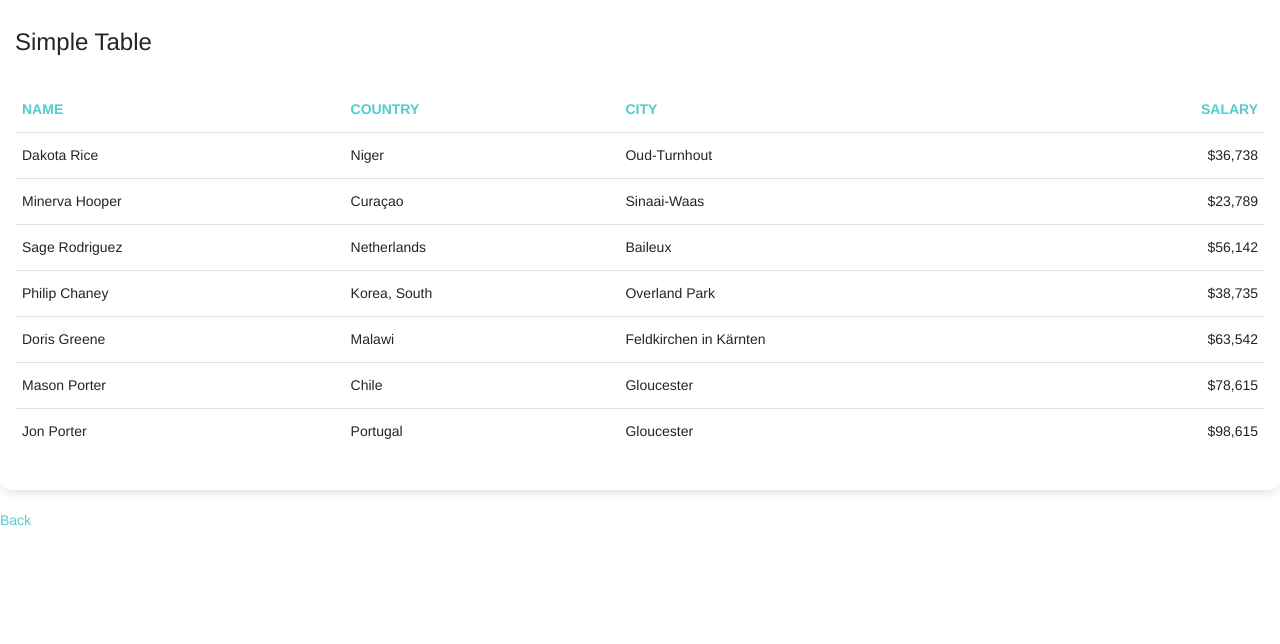
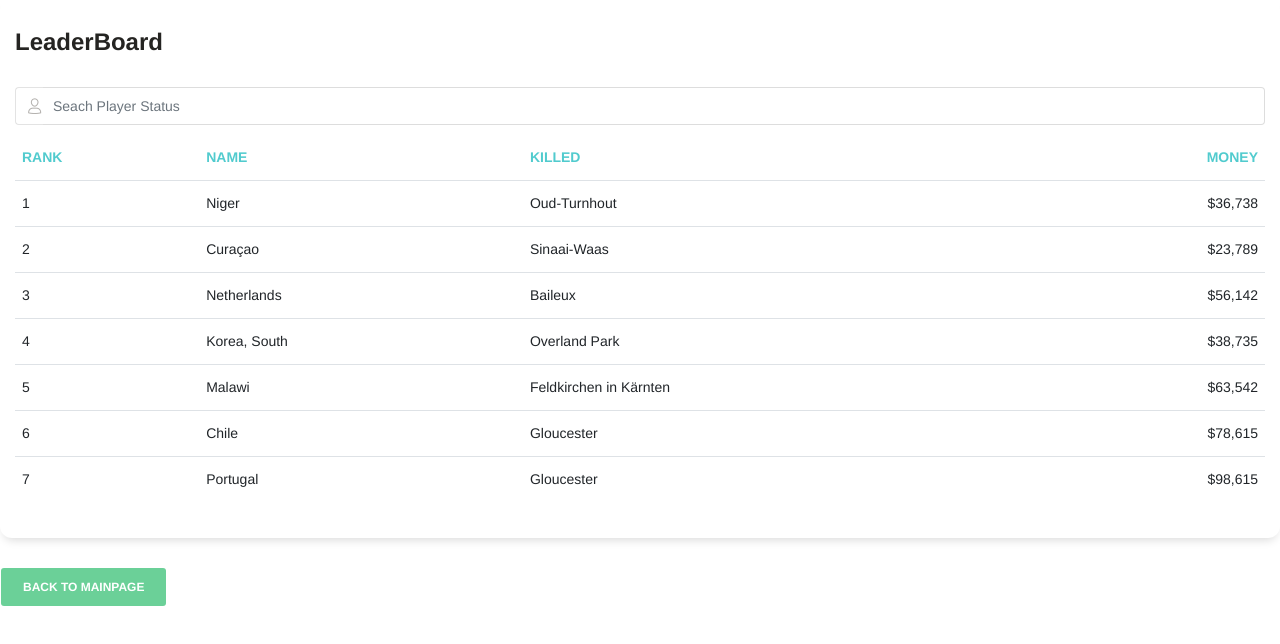
Before and after one commit to BUUPE/Ezio, a Next.js app: page /leaderboard in a window 1280 px wide. Shown: the top 644 px of the page. Built offline with nearby package versions, Linux system fonts and the light colour scheme.

Commit message:
leaderboard page

```diff
--- a/pages/leaderboard.js
+++ b/pages/leaderboard.js
@@ -3,13 +3,19 @@ import Link from 'next/link';
 import React from "react";
 import {
   Card,
+  Button,
   CardHeader,
   CardBody,
   CardTitle,
   Table,
   Row,
-  Col
+  Col,
+  Input,
+  InputGroup,
+  InputGroupAddon,
+  InputGroupText
 } from "reactstrap";
+
 
 export default function Leaderboard() {
     return (
@@ -19,57 +25,65 @@ export default function Leaderboard() {
           <Col md="12">
             <Card>
               <CardHeader>
-                <CardTitle tag="h4">Simple Table</CardTitle>
+                <CardTitle tag="h4"><b>LeaderBoard</b></CardTitle>
               </CardHeader>
               <CardBody>
+                    <>
+                      <InputGroup>
+                        <InputGroupAddon addonType="prepend">
+                          <InputGroupText><i className="nc-icon nc-single-02"></i></InputGroupText>
+                        </InputGroupAddon>
+                        <Input type="text" placeholder="Seach Player Status" />
+                      </InputGroup>
+                    </>
                 <Table responsive>
                   <thead className="text-primary">
                   <tr>
+                    <th>Rank</th>
                     <th>Name</th>
-                    <th>Country</th>
-                    <th>City</th>
-                    <th className="text-right">Salary</th>
+                    <th>Killed</th>
+                    <th className="text-right">Money</th>
                   </tr>
                   </thead>
                   <tbody>
                   <tr>
-                    <td>Dakota Rice</td>
+                    <td>1</td>
                     <td>Niger</td>
                     <td>Oud-Turnhout</td>
                     <td className="text-right">$36,738</td>
                   </tr>
                   <tr>
-                    <td>Minerva Hooper</td>
+                    <td>2</td>
                     <td>Curaçao</td>
                     <td>Sinaai-Waas</td>
                     <td className="text-right">$23,789</td>
                   </tr>
                   <tr>
-                    <td>Sage Rodriguez</td>
+                    <td>3</td>
                     <td>Netherlands</td>
                     <td>Baileux</td>
                     <td className="text-right">$56,142</td>
                   </tr>
                   <tr>
-                    <td>Philip Chaney</td>
+                    <td>4</td>
                     <td>Korea, South</td>
                     <td>Overland Park</td>
                     <td className="text-right">$38,735</td>
                   </tr>
                   <tr>
-                    <td>Doris Greene</td>
+                    <td>5</td>
                     <td>Malawi</td>
                     <td>Feldkirchen in Kärnten</td>
                     <td className="text-right">$63,542</td>
                   </tr>
                   <tr>
-                    <td>Mason Porter</td>
+                    <td>6</td>
                     <td>Chile</td>
                     <td>Gloucester</td>
                     <td className="text-right">$78,615</td>
                   </tr>
                   <tr>
-                    <td>Jon Porter</td>
+                    <td>7</td>
                     <td>Portugal</td>
                     <td>Gloucester</td>
                     <td className="text-right">$98,615</td>
@@ -82,12 +96,13 @@ export default function Leaderboard() {
         </Row>
 
         <Link href="/">
-          <a>Back</a>
+          <Button color="success"><a>Back to MainPage</a></Button>
         </Link>
       </div>
       </>
     );
 }
+
 
 
 // export default function Leaderboard() {
@@ -110,7 +125,7 @@ export default function Leaderboard() {
 //       </div>
 //
       <Link href="/">
-        <a>Back</a>
+        <Button color="success"><a>Success</a></Button>
       </Link>
 //     </div>
 //   );
```
Also changed, not shown: 1 other file (tests, documents, lock files or other folders).
